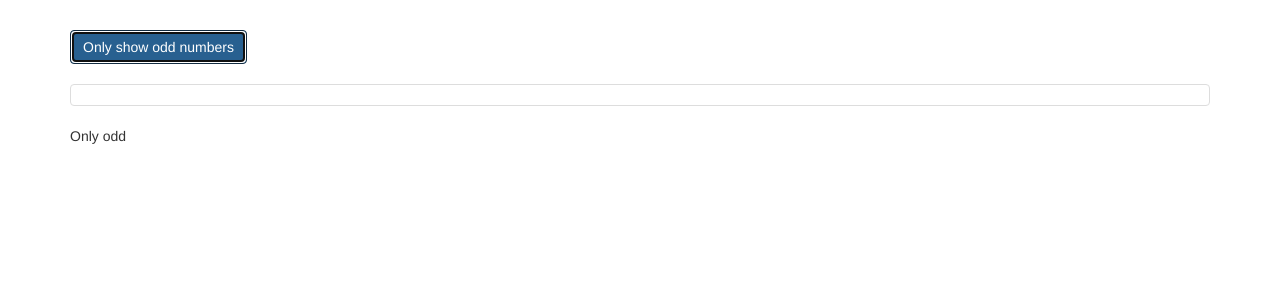
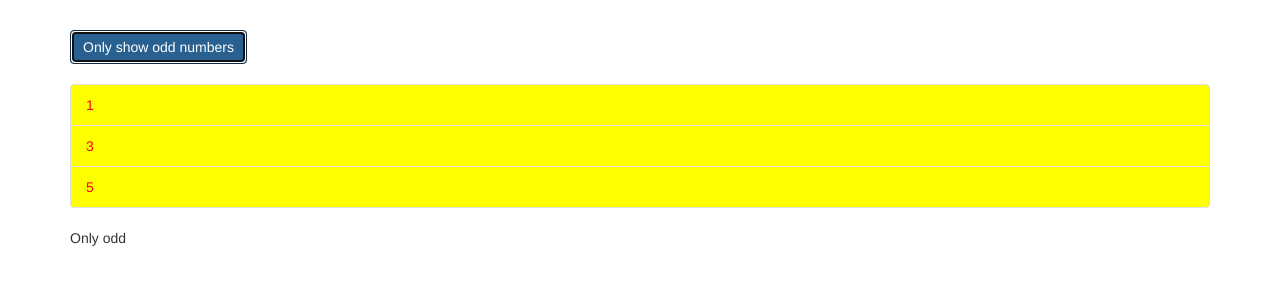
Before and after one commit to daisymae/directives, an Angular app: page / in a window 1280 px wide. Both pictures are taken after a click on the button "Only show odd numbers". Shown: the top 300 px of the page. Built offline with nearby package versions, Linux system fonts and the light colour scheme.

Commit message:
Using built-in directives
Examples of structural and attribute directives that are provided as
part of Angular.

```diff
--- a/src/app/app.component.css
+++ b/src/app/app.component.css
@@ -1,3 +1,7 @@
 .container {
   margin-top: 30px;
 }
+
+.odd {
+  color: red;
+}
--- a/src/app/app.component.html
+++ b/src/app/app.component.html
@@ -6,9 +6,24 @@
         (click)="onlyOdd = !onlyOdd">Only show odd numbers</button>
       <br><br>
       <ul class="list-group">
+        <div *ngIf="onlyOdd">
+          <li
+            class="list-group-item"
+            [ngClass]="{odd: odd % 2 !== 0}"
+            [ngStyle]="{backgroundColor: odd % 2 !== 0 ? 'yellow' : 'transparent'}"
+            *ngFor="let odd of oddNumbers">
+            {{ odd }}
+          </li>
+        </div>
+        <div *ngIf="!onlyOdd">
         <li
-          class="list-group-item">
+          class="list-group-item"
+          [ngClass]="{even: even % 2 !== 0}"
+          [ngStyle]="{backgroundColor: even % 2 !== 0 ? 'yellow' : 'transparent'}"
+          *ngFor="let even of evenNumbers">
+          {{ even }}
         </li>
+      </div>
       </ul>
       <ng-template [ngIf]="onlyOdd">
         <p>Only odd</p>
--- a/src/app/app.component.ts
+++ b/src/app/app.component.ts
@@ -6,6 +6,8 @@ import { Component } from '@angular/core';
   styleUrls: ['./app.component.css']
 })
 export class AppComponent {
-  numbers = [1, 2, 3, 4, 5];
+  // numbers = [1, 2, 3, 4, 5];
+  oddNumbers = [1, 3, 5];
+  evenNumbers = [2, 4];
   onlyOdd = false;
 }
```
Also changed, not shown: package.json (+15 -15 lines), 1 other file (tests, documents, lock files or other folders).
